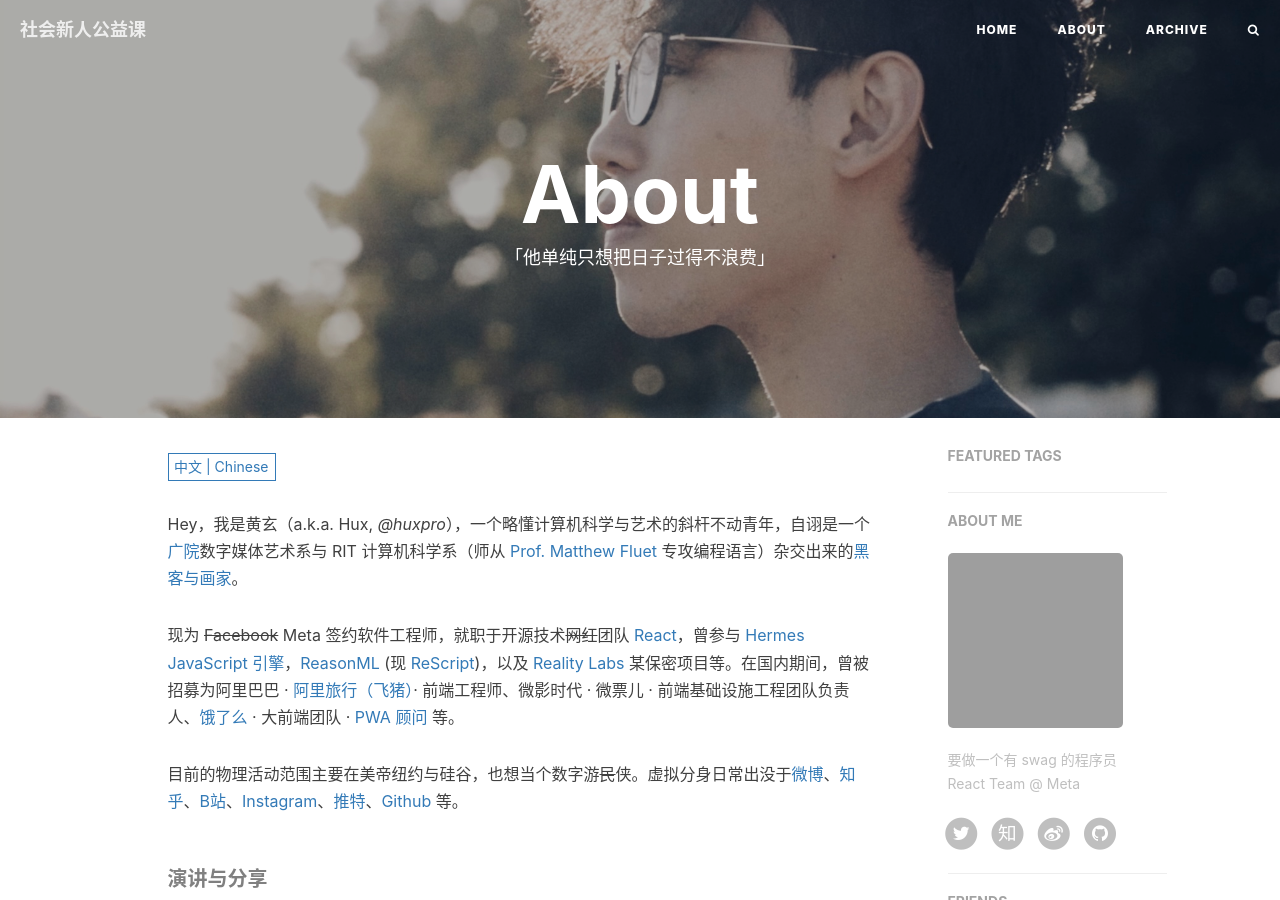
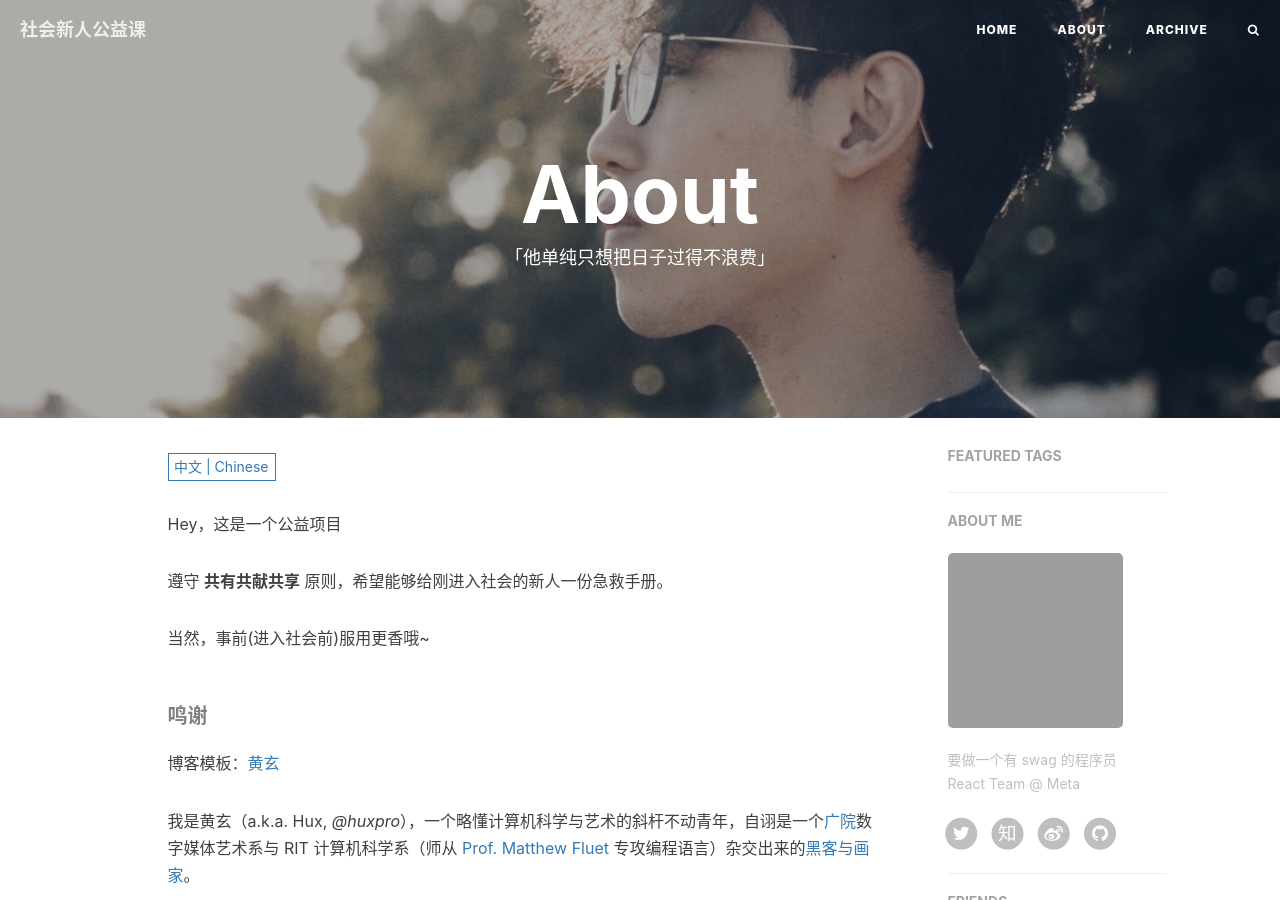
Before and after one commit to shehuixinrenicu/shehuixinren, a Jekyll site: the page built from about.html, in a window 1280 px wide and 900 px high. Built offline with Jekyll 4.4.1, drawn with Linux system fonts in a browser that asks for light colours; nearby versions of some CDN libraries; comment, search, counter and statistics services are not loaded; grey boxes are pictures that could not be loaded.

Commit message:
Update zh.md

```diff
--- a/_includes/about/zh.md
+++ b/_includes/about/zh.md
@@ -1,4 +1,19 @@
-Hey，我是黄玄（a.k.a. Hux, _@huxpro_），一个略懂计算机科学与艺术的斜杆不动青年，自诩是一个[广院](https://baike.baidu.com/item/%E4%B8%AD%E5%9B%BD%E4%BC%A0%E5%AA%92%E5%A4%A7%E5%AD%A6)数字媒体艺术系与 RIT 计算机科学系（师从 [Prof. Matthew Fluet](https://www.cs.rit.edu/~mtf/) 专攻编程语言）杂交出来的[黑客与画家](https://book.douban.com/subject/6021440/)。
+Hey，这是一个公益项目
+
+遵守 **共有共献共享** 原则，希望能够给刚进入社会的新人一份急救手册。
+
+当然，事前(进入社会前)服用更香哦~
+
+
+
+
+
+
+##### 鸣谢
+
+博客模板：[黄玄](https://huangxuan.me)
+
+我是黄玄（a.k.a. Hux, _@huxpro_），一个略懂计算机科学与艺术的斜杆不动青年，自诩是一个[广院](https://baike.baidu.com/item/%E4%B8%AD%E5%9B%BD%E4%BC%A0%E5%AA%92%E5%A4%A7%E5%AD%A6)数字媒体艺术系与 RIT 计算机科学系（师从 [Prof. Matthew Fluet](https://www.cs.rit.edu/~mtf/) 专攻编程语言）杂交出来的[黑客与画家](https://book.douban.com/subject/6021440/)。
 
 现为 <del>Facebook</del> Meta 签约软件工程师，就职于开源技术<del>网红</del>团队 [React](https://beta.reactjs.org/community/meet-the-team#react-core)，曾参与 [Hermes JavaScript 引擎](https://hermesengine.dev/)，[ReasonML](https://reasonml.github.io/) (现 [ReScript](https://rescript-lang.org/))，以及 [Reality Labs](https://tech.fb.com/ar-vr/) 某保密项目等。在国内期间，曾被招募为阿里巴巴 · [阿里旅行（飞猪）](http://alitrip.com)· 前端工程师、微影时代 · 微票儿 · 前端基础设施工程团队负责人、[饿了么](https://ele.me/) · 大前端团队 · [PWA 顾问](https://medium.com/elemefe/upgrading-ele-me-to-progressive-web-app-2a446832e509) 等。
 
```
